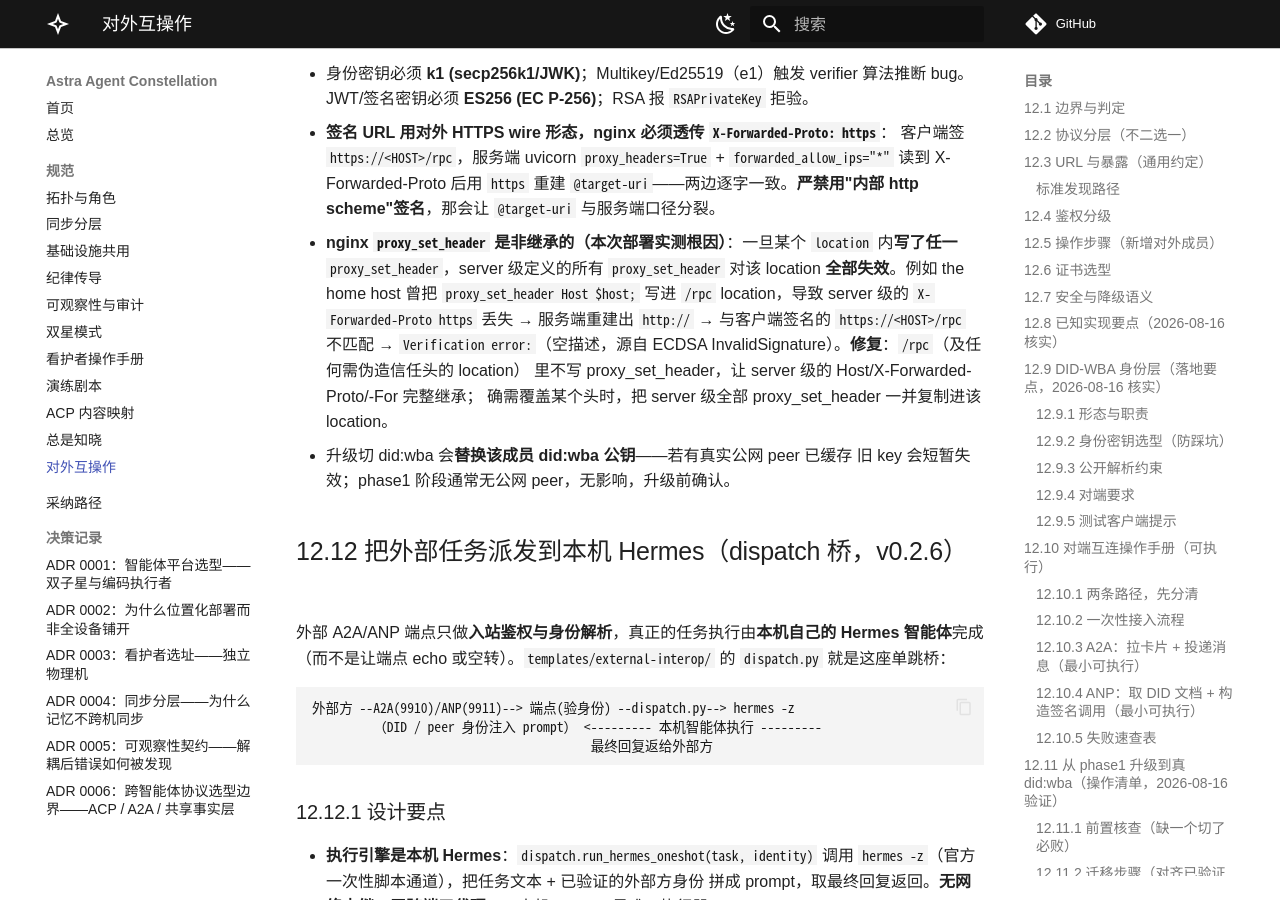
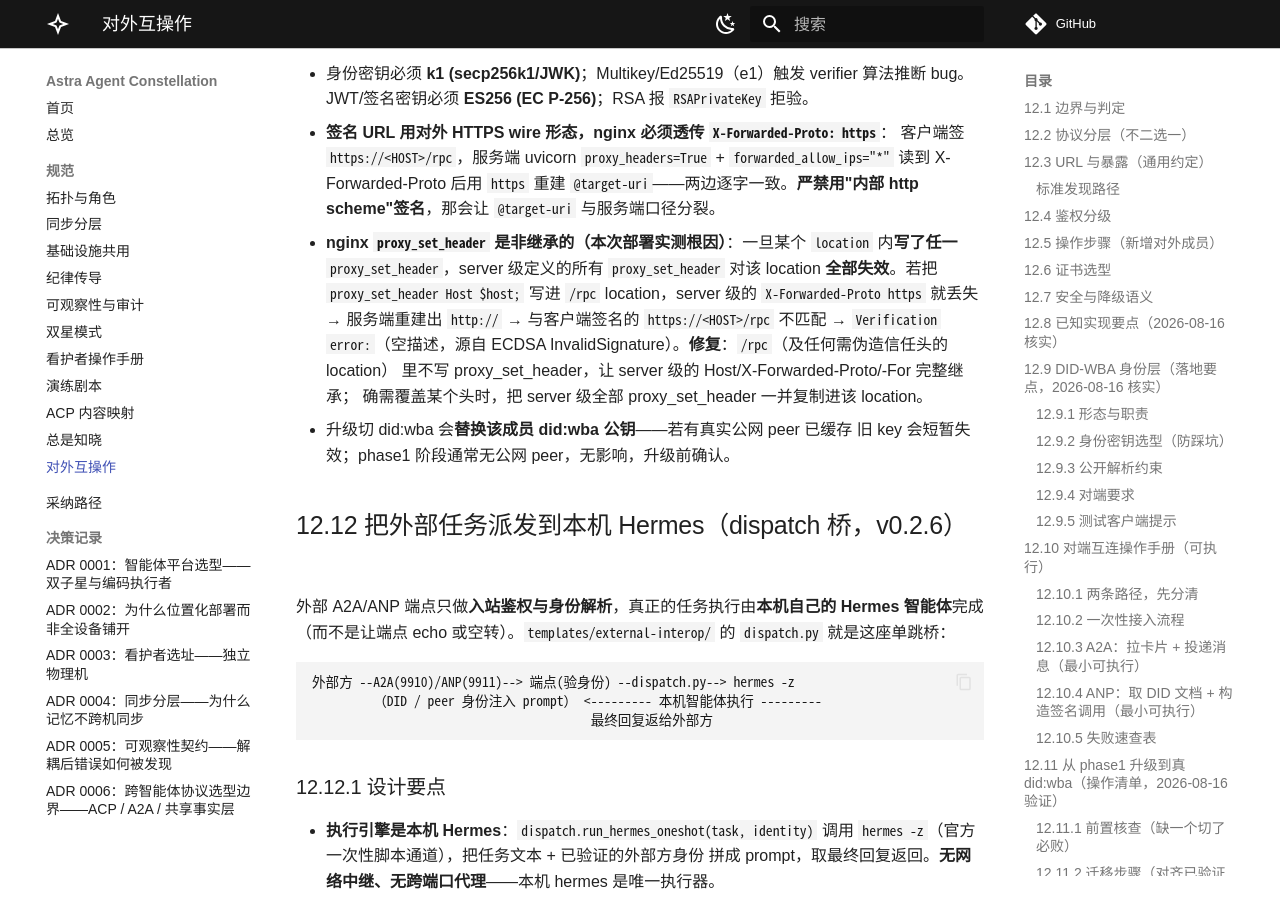
Before and after one commit to alrcatraz/astra-agent-constellation, an MkDocs documentation site: the page built from docs/12-external-interop.md, in a window 1280 px wide and 900 px high, scrolled down 9284 px. Built offline with MkDocs 1.6.1 and Material for MkDocs 9.7.7, drawn with Linux system fonts in a browser that asks for light colours; comment, search, counter and statistics services are not loaded.

Commit message:
docs: de-identify machine name in nginx pitfall example (sanitisation for public track)

```diff
--- a/docs/12-external-interop.md
+++ b/docs/12-external-interop.md
@@ -358,9 +358,9 @@ did:wba 靠现场 HTTPS 解析调用方的 DID 文档。
   `@target-uri` 与服务端口径分裂。
 - **nginx `proxy_set_header` 是非继承的（本次部署实测根因）**：一旦某个
   `location` 内**写了任一** `proxy_set_header`，server 级定义的所有
-  `proxy_set_header` 对该 location **全部失效**。例如 the home host 曾把
-  `proxy_set_header Host $host;` 写进 `/rpc` location，导致 server 级的
-  `X-Forwarded-Proto https` 丢失 → 服务端重建出 `http://` → 与客户端签名的
+  `proxy_set_header` 对该 location **全部失效**。若把
+  `proxy_set_header Host $host;` 写进 `/rpc` location，server 级的
+  `X-Forwarded-Proto https` 就丢失 → 服务端重建出 `http://` → 与客户端签名的
   `https://<HOST>/rpc` 不匹配 → `Verification error: `（空描述，源自
   ECDSA InvalidSignature）。**修复**：`/rpc`（及任何需伪造信任头的 location）
   里不写 proxy_set_header，让 server 级的 Host/X-Forwarded-Proto/-For 完整继承；
```
